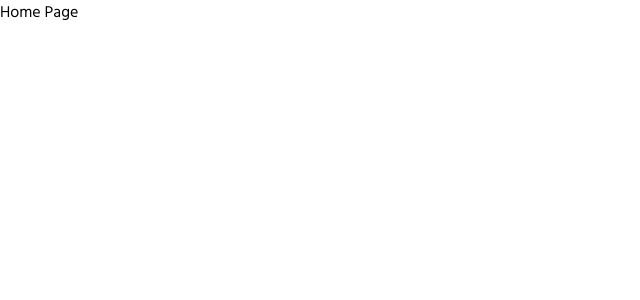
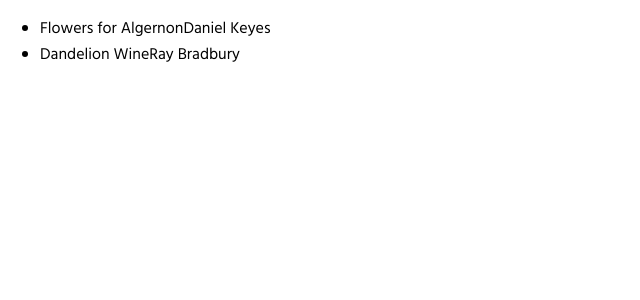
Before and after one commit to alena-shp/books-store, a React (Create React App) app: page / in a window 1280 px wide. Shown: the top 300 px of the page, without its empty margins (0-640 px from the left). Built offline with nearby package versions, Linux system fonts and the light colour scheme.

Commit message:
add booklist

```diff
--- a/src/components/app/App.js
+++ b/src/components/app/App.js
@@ -1,6 +1,6 @@
 import React from "react"
-import HomePage from "../pages/home-page/home-page"
-import CardPage from "../pages/card-page/card-page"
+import HomePage from "../pages/home-page"
+import CardPage from "../pages/card-page"
 import { Route, Switch } from "react-router-dom"
 
 function App() {
--- a/src/components/book-servise-context/book-service-context.js
+++ /dev/null
@@ -1,8 +0,0 @@
-import React from "react"
-
-const {
-  Provider: BookServiceProvider,
-  Consumer: BookServiceConsumer
-} = React.createContext()
-
-export { BookServiceProvider, BookServiceConsumer }
--- a/src/components/book-servise-context/index.js
+++ b/src/components/book-servise-context/index.js
@@ -1,6 +1,8 @@
-import {
-  BookServiceProvider,
-  BookServiceConsumer
-} from "./book-service-context"
+import React from "react"
+
+const {
+  Provider: BookServiceProvider,
+  Consumer: BookServiceConsumer
+} = React.createContext()
 
 export { BookServiceProvider, BookServiceConsumer }
--- /dev/null
+++ b/src/components/bookList/index.js
@@ -0,0 +1,22 @@
+import React from "react"
+import BookItem from "../bookItem"
+
+const books = [
+  { id: "1", title: "Flowers for Algernon", author: "Daniel Keyes" },
+  { id: "2", title: "Dandelion Wine", author: "Ray Bradbury" }
+]
+
+export default class BookList extends React.Component {
+
+  render() {
+    return (
+      <ul>
+        {books.map(book => (
+          <li key={book.id}>
+            <BookItem book={book} />
+          </li>
+        ))}
+      </ul>
+    )
+  }
+}
--- a/src/components/pages/card-page/card-page.js
+++ /dev/null
@@ -1,7 +0,0 @@
-import React from "react"
-
-const CardPage = () => {
-  return <div>Card Page</div>
-}
-
-export default CardPage
--- a/src/components/pages/card-page/index.js
+++ b/src/components/pages/card-page/index.js
@@ -1,3 +1,7 @@
-import CardPage from "./card-page"
+import React from "react"
+
+const CardPage = () => {
+  return <div>Card Page</div>
+}
 
 export default CardPage
--- a/src/components/pages/home-page/home-page.js
+++ /dev/null
@@ -1,7 +0,0 @@
-import React from "react"
-
-const HomePage = () => {
-  return <div>Home Page</div>
-}
-
-export default HomePage
--- a/src/components/pages/home-page/index.js
+++ b/src/components/pages/home-page/index.js
@@ -1,3 +1,12 @@
-import HomePage from "./home-page"
+import React from "react"
+import BookList from "../../bookList"
+
+const HomePage = () => {
+  return (
+    <div>
+      <BookList />
+    </div>
+  )
+}
 
 export default HomePage
```
